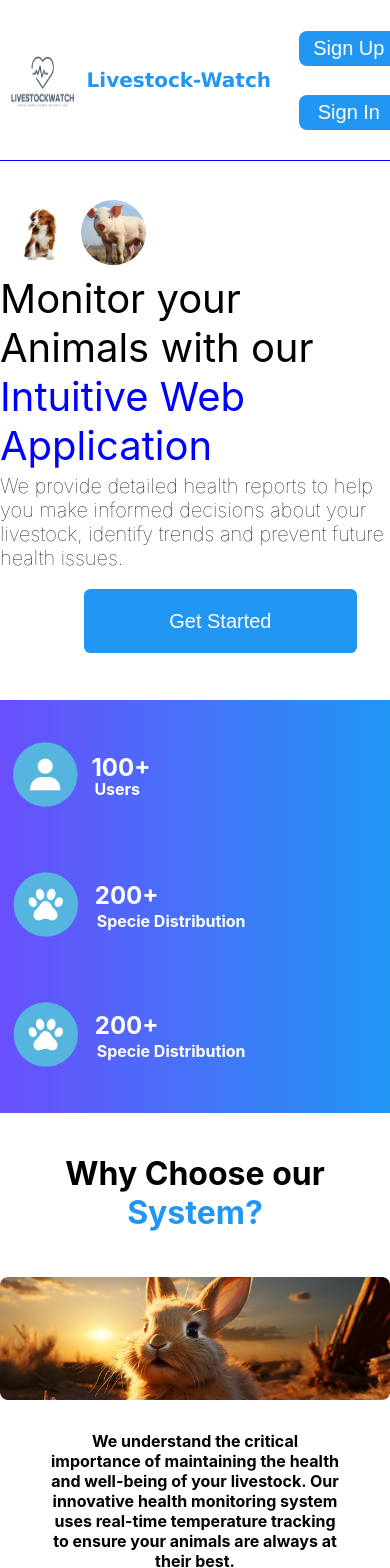
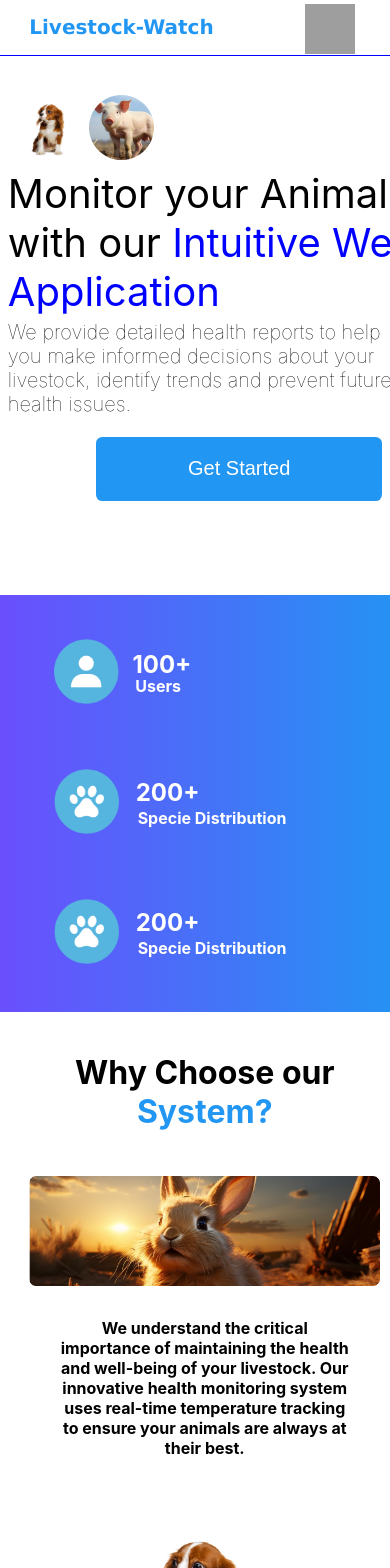
Before and after one commit to minibot47/Final-Year-Project, a React (Create React App) app in the folder my-react-project/: page / in a window 390 px wide. Shown: the top 1568 px of the page. Built offline with nearby package versions, Linux system fonts and the light colour scheme; grey boxes are pictures that could not be loaded.

Commit message:
edits to the landing page to make it mobile responsive

```diff
--- a/my-react-project/src/pages/Landing.css
+++ b/my-react-project/src/pages/Landing.css
@@ -1,5 +1,4 @@
 .landing-page {
-    height: 15000px;
     width: 100%;
 }
 
@@ -26,7 +25,7 @@
 .navbar ul {
     display: flex;
     flex-direction: row;
-    gap: 3rem;
+    gap: 0.8rem;
 }
 
 .navbar li {
@@ -514,22 +513,77 @@ h3 {
 
 .sixthpage-bottom ul {
     display: flex;
-    gap: 10%;
+    gap: 8%;
     justify-content: center;
     align-items: center;
     list-style-type: none;
 }
 
+.mobilemenu-ol {
+    display: none;
+  }
+
+  .mobilemenu-ol.show {
+    display: block;
+  }
+
+  .mobilemenu-ol.hide {
+    display: none;
+  }
+
+
+
+
 /* Media Queries for Mobile Responsiveness */
 
 @media (max-width: 768px) {
 
-    .mobilemenu{
+    .landing-page{
+        width: 100%;
+        margin: 0%;
+    }
+
+    .mobilemenu {
         display: flex;
-        height: 100%;
-        width: 28%;
+        width: 30%;
+        justify-content: center;
         align-items: center;
-        justify-content: center;
+        margin-right: -20%;
+      }
+
+      .logomain{
+        display: none;
+      }
+
+      .mobilemenu-ol {
+        width: 30%;
+        padding-right: 40%;
+        margin-left: 40%;
+      }
+
+      .navbar ul {
+        display: none; /* Ensure the main navbar is hidden on mobile */
+      }
+
+      .navbar button {
+        display: block;
+        color: white; /* Button text color for visibility */
+        margin-left: -55px;
+        margin-right: -18px;
+      }
+
+      .navbar{
+        width: 105%;
+        padding-left: 2%;
+      }
+
+    .navbar h1{
+        margin-left: -8%;
+    }
+
+    .mobilemenubutton img{
+        height: 50px;
+        width: 50px;
     }
 
     .nav ol,li{
@@ -551,7 +605,8 @@ h3 {
     }
 
     .firstpage-left {
-        width: 100%;
+        width: 105%;
+        padding-left: 2%;
         margin: 0;
     }
 
@@ -576,18 +631,24 @@ h3 {
     .secondpage {
         flex-direction: column;
         height: auto;
-        padding: 3%;
+        width: 100%;
+        padding: 3.5%;
     }
 
     .secondpage1,
     .secondpage2,
     .secondpage3 {
-        width: 100%;
+        width: 80%;
         justify-content: flex-start;
     }
 
+
+    .thirdpage{
+        width: 100%;
+        padding-left: 2.5%;
+    }
     .thirdpage img {
-        width: 100%;
+        width: 90%;
         height: auto;
         padding: 3%;
     }
@@ -611,6 +672,11 @@ h3 {
         height: auto;
     }
 
+    .fifthpage{
+        width: 105%;
+        padding-left: 2%;
+    }
+
     .fifthpage-grid {
         grid-template-columns: 1fr;
         grid-template-rows: repeat(4, auto);
@@ -620,12 +686,18 @@ h3 {
         height: auto;
     }
 
+    .sixthpage{
+        width: 105%;
+
+    }
+
     .sixthpage-top,
     .sixthpage-bottom {
         flex-direction: column;
         align-items: center;
         text-align: center;
         height: 50%;
+        padding-left: 2%;
     }
 
     .sixthinfo {
@@ -641,6 +713,11 @@ h3 {
         gap: 1rem;
     }
 
+    .sixthpage-bottom h3{
+        text-align: left;
+        padding-left: 1%;
+    }
+
     .sixthlivestock,
     .sixthcontact{
         width: 100%;
--- a/my-react-project/src/pages/Landing.js
+++ b/my-react-project/src/pages/Landing.js
@@ -1,4 +1,4 @@
-import React from "react";
+import React, { useEffect, useState } from "react";
 import "./Landing.css";
 import { Link } from "react-router-dom";
 import { HashLink } from "react-router-hash-link";
@@ -22,17 +22,25 @@ import twitter from "../images/Vector (3).png"
 import youtube from "../images/Vector (4).png"
 import google from "../images/Vector (2).png"
 import logo from '../images/livestockwatchicon.png'
+import menuicon from "../images/dashboardmenuitem.png"
+
 
 const Landing = () => {
+  const [showNav1, setShowNav1] = useState(false);
+  const toggleNav1 = () => {
+    setShowNav1(!showNav1);
+    console.log('button clicked', showNav1)
+  };
+
   return (
-    <div className='Landing-page'>
+    <div className='landing-page'>
       <div className='navbar'>
-        <img src={logo} alt="logo" />
+        <img className="logomain" src={logo} alt="logo" />
         <h1>Livestock-Watch</h1>
         <div className="mobilemenu">
-          {/* <h1>hi</h1> */}
-          <ol>
-            <li className='signup-button'>
+        <button className="mobilemenubutton" onClick={toggleNav1}><img src={menuicon} alt="img" /></button>
+          <ol className={`mobilemenu-ol ${showNav1 ? 'show' : 'hide'}`}>
+              <li className='signup-button'>
                 <Link to="/signup">
                   <button className='sign-up'>Sign Up</button>
                 </Link>
```
Also changed, not shown: my-react-project/src/pages/Dashboard.css (+0 -41 lines).
